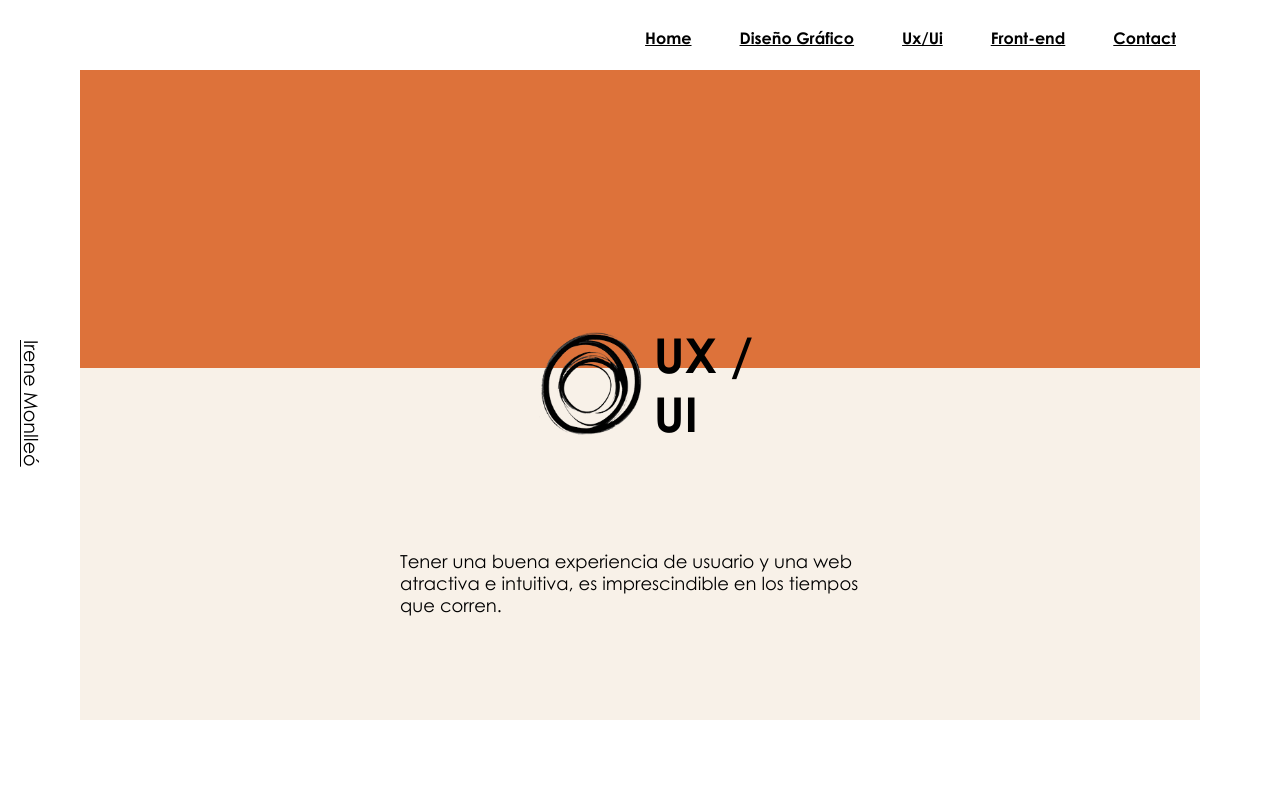
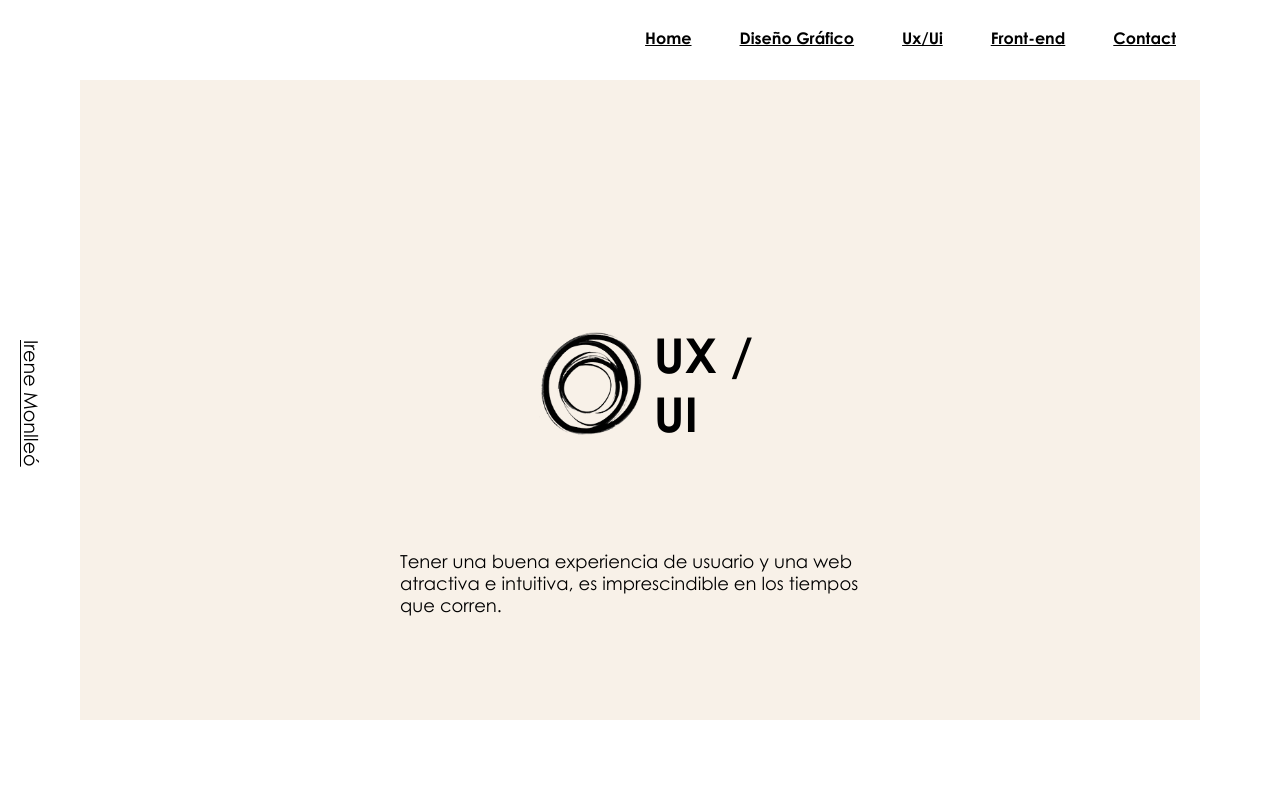
Before and after one commit to IreneMonlleo/Project-Gamma, a React (Create React App) app in the folder react-demo/: page /ux in a window 1280 px wide. Shown: the top 798 px of the page. Built offline with nearby package versions, Linux system fonts and the light colour scheme.

Commit message:
fix height begin

```diff
--- a/react-demo/src/components/BgBegin.jsx
+++ b/react-demo/src/components/BgBegin.jsx
@@ -43,7 +43,7 @@ export const WrapperBg = styled.div`
             position: absolute;
                     top: 0px;
                     left: 0px;
-                    bottom:54vh;
+                    bottom:${({ open }) => (open ? '100%' : '54vh')}
                     right: 0px;
 
             animation: animation-begin 3.0s ease-out forwards;
@@ -63,13 +63,14 @@ export const WrapperBg = styled.div`
 
             }
     @media all and (min-width:700px) {
+        height:600px;
         &::before{
             margin: 0 80px;
             position:absolute;
                 top:0;
                 bottom: 0;
                 left:0;
-                right: 38vw;${({ open }) => (open ? "38vw" : "100%")};
+                right:38vw;
                 margin:80px;
             animation: slide-right 1.0s linear ;
         }
--- a/react-demo/src/components/Header/Header.css
+++ b/react-demo/src/components/Header/Header.css
@@ -5,29 +5,6 @@
         align-items: center;
         margin-top: 11vh;
     }
-        .header__container::before{
-             content: "";
-             background-color: var(--color-header,#A9B59D);
-             position: absolute;
-             top: 0px;
-             left: 0px;
-             bottom:50vh;
-             right: 0px;
-             animation: slid-header 1.5s ease-in forwards;
-
-
-        }
-        @keyframes slid-header {
-            0% {
-                top:0;
-                bottom:100%
-
-            }
-           100% {
-                bottom:54vh ;
-
-            }
-          }
 
         .header__image{
             height: 13vh;
```
